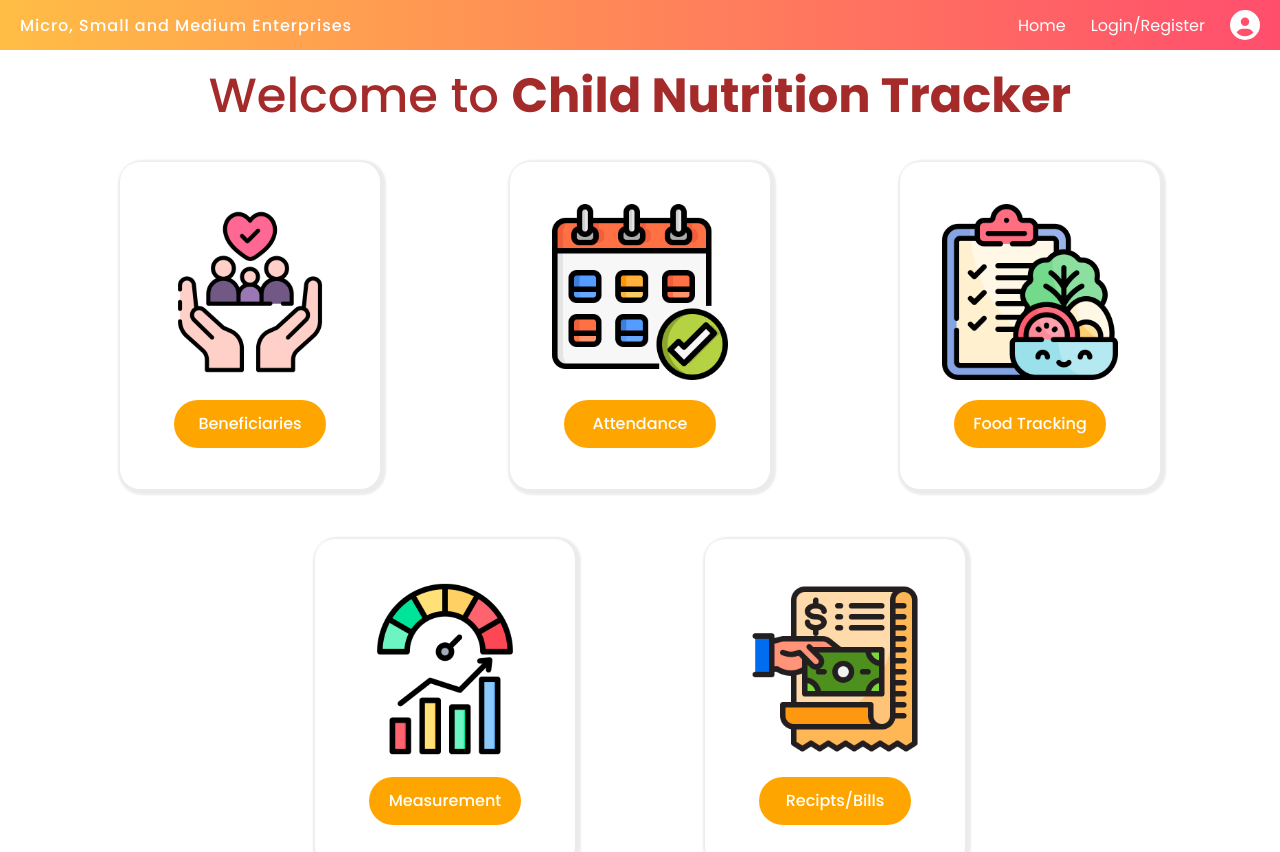
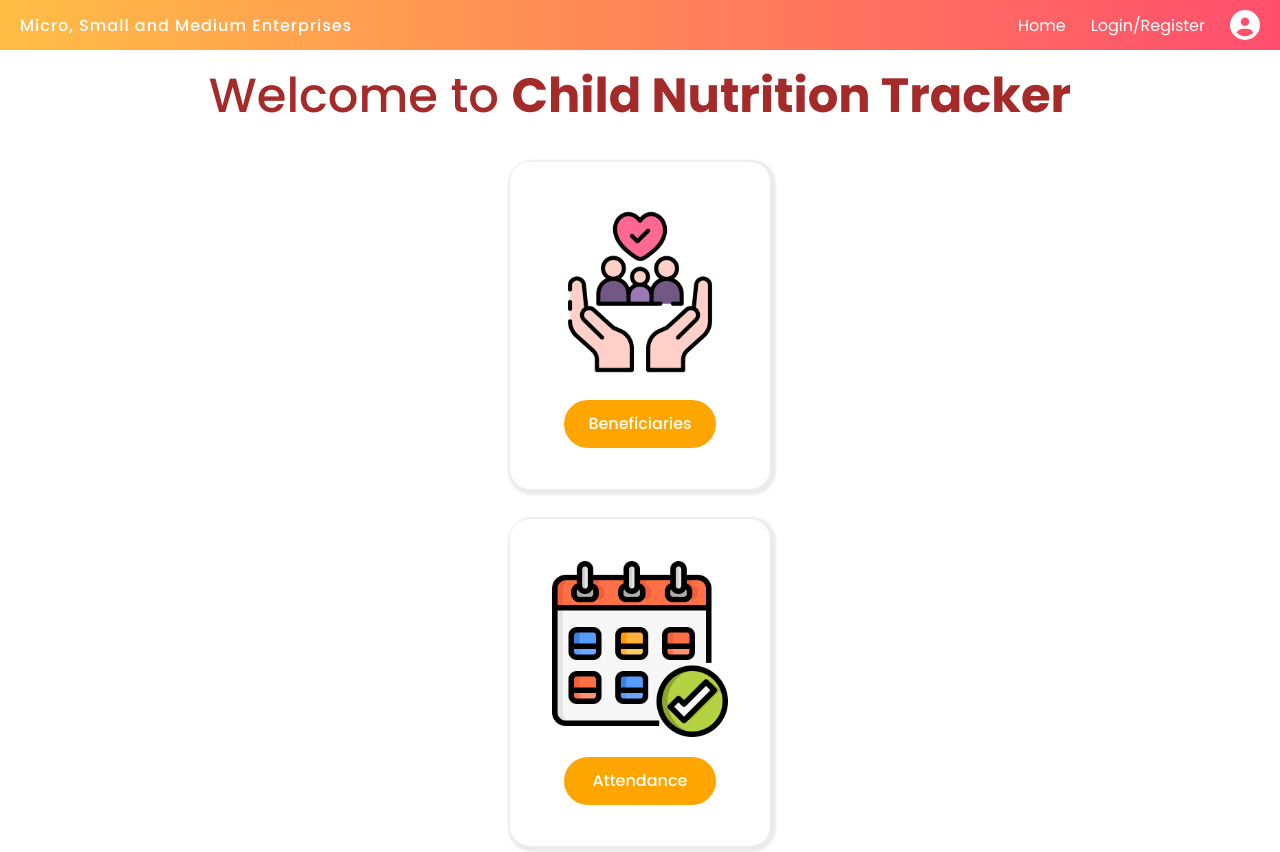
Before and after one commit to ZenithTechSolutions/Child-Nutrition-Tracker, a React (Vite) app: page / in a window 1280 px wide. Shown: the top 852 px of the page. Built offline with nearby package versions, Linux system fonts and the light colour scheme.

Commit message:
Update home.jsx

```diff
--- a/src/components/home.jsx
+++ b/src/components/home.jsx
@@ -5,37 +5,28 @@ import foodtracking from '../assets/nutrition-plan.png'
 import measurement from '../assets/kpi.png'
 import bill from '../assets/receipt.png'
 import { Link } from 'react-router-dom'
-import { useNavigate } from 'react-router-dom';
 import '../styles/home.css'
 const Home=()=>{
-    const navigate = useNavigate();
+    const menu=[{img:beneficiaries, name:"Beneficiaries",link:"beneficiaries"},
+        {img:attendance, name:"Attendance",link:"attendance"},
+        {img:foodtracking, name:"Food Tracking",link:"foodtracking"},
+        {img:measurement, name:"Measurement",link:"measurement"},
+        {img:bill, name:"Recipts/Bills",link:"bill"}
+    ]
     return(
         <>
         <Header/>
         <div className="home-container">
             <p>Welcome to <span>Child Nutrition Tracker</span></p>
-            <div className="home-main">
-                <div className="home-card">
-                    <img src={beneficiaries} />
-                    <button className='home-card-btn' onClick={() => navigate('/benificiaries')}>Beneficiaries</button>
-                </div>
-                <div className="home-card">
-                    <img src={attendance} />
-                    <button className='home-card-btn'onClick={() => navigate('/attendance')}>Attendance</button>
-                </div>
-                <div className="home-card">
-                    <img src={foodtracking} />
-                    <button className='home-card-btn' onClick={() => navigate('/foodtracking')}>Food Tracking</button>
-                </div>
-                <div className="home-card">
-                    <img src={measurement} />
-                    <button className='home-card-btn' onClick={() => navigate('/measurement')}>Measurement</button>
-                </div>
-                <div className="home-card">
-                    <img src={bill} />
-                    <button className='home-card-btn' onClick={() => navigate('/bills')}>Recipts/Bills</button>
-                </div>
-            </div>
+{menu.map((item,index)=>(
+    <div key={index} className="home-main">
+        <div className="home-card">
+            <img src={item.img} alt={item.name} />
+            <Link to='/{item.link}'><button className='home-card-btn'>{item.name}</button></Link>
+        </div>
+    </div>
+))}
+
 
         </div>
         </>
```
